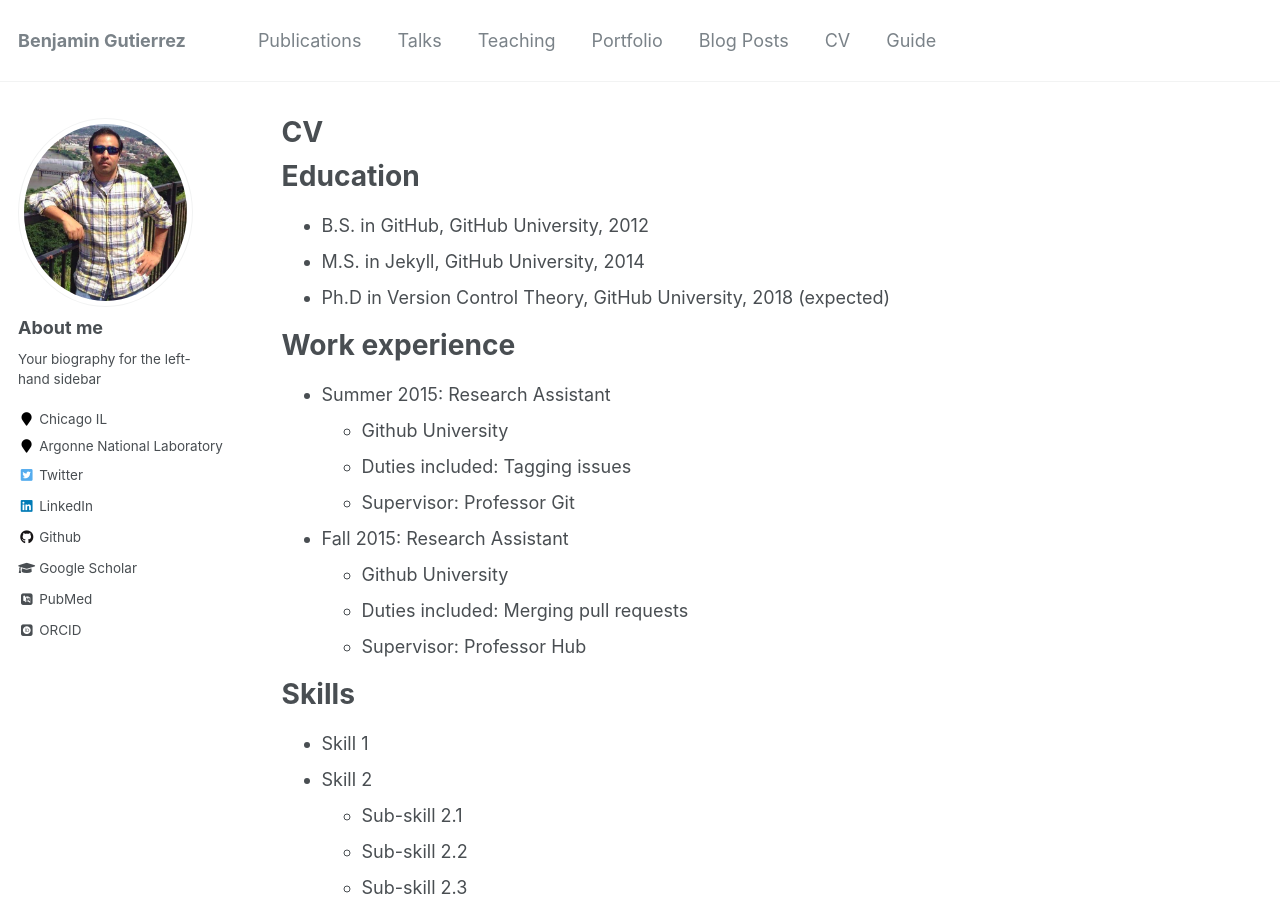
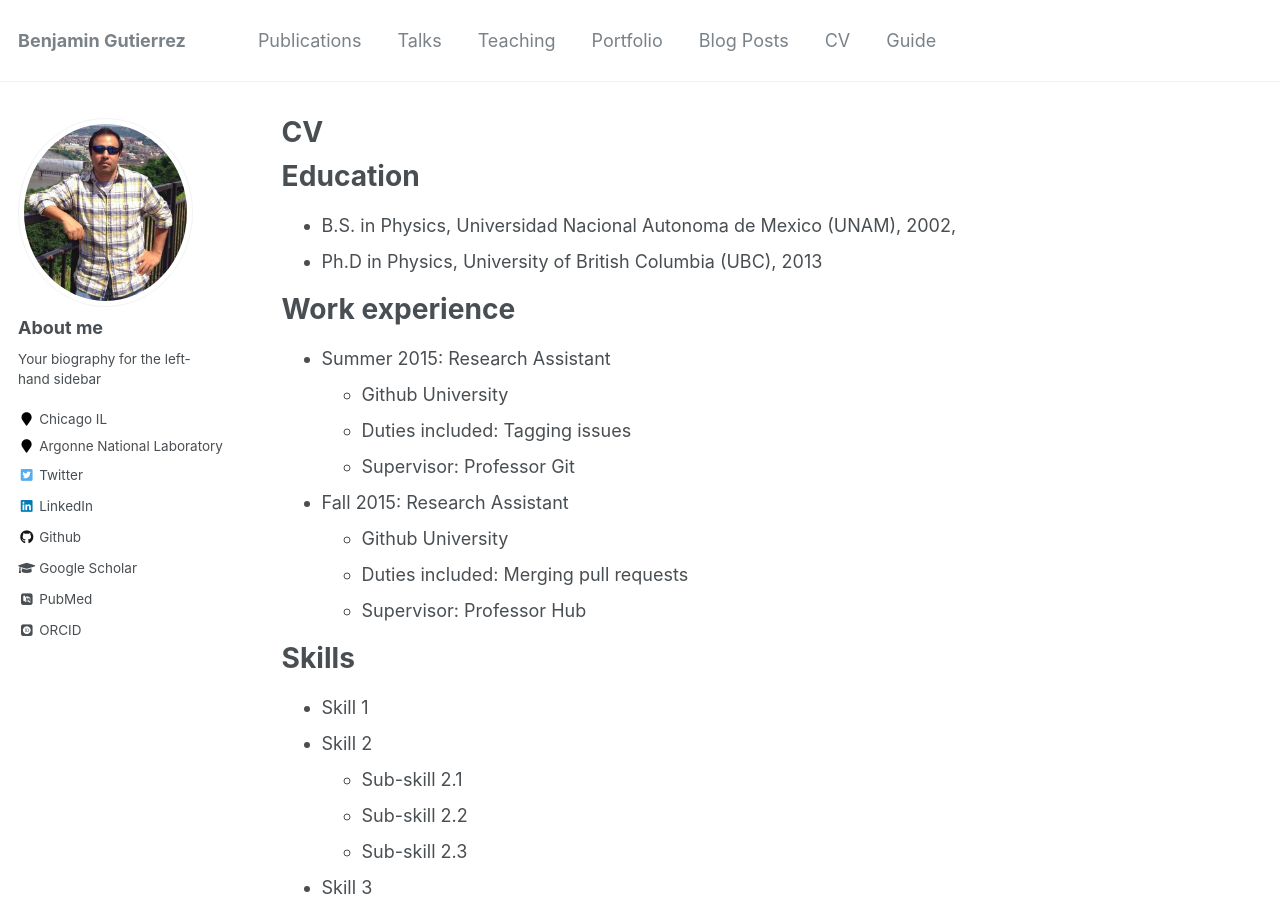
Before and after one commit to bencouver2/bencouver2.github.io, a Jekyll site: the page built from _pages/cv.md, in a window 1280 px wide and 900 px high. Built offline with Jekyll 4.4.1, drawn with Linux system fonts in a browser that asks for light colours; some web fonts are replaced.

Commit message:
Update cv.md
CV

```diff
--- a/_pages/cv.md
+++ b/_pages/cv.md
@@ -11,9 +11,8 @@
 
 Education
 ======
-* B.S. in GitHub, GitHub University, 2012
-* M.S. in Jekyll, GitHub University, 2014
-* Ph.D in Version Control Theory, GitHub University, 2018 (expected)
+* B.S. in Physics, Universidad Nacional Autonoma de Mexico (UNAM), 2002,
+* Ph.D in Physics, University of British Columbia (UBC), 2013
 
 Work experience
 ======
```
